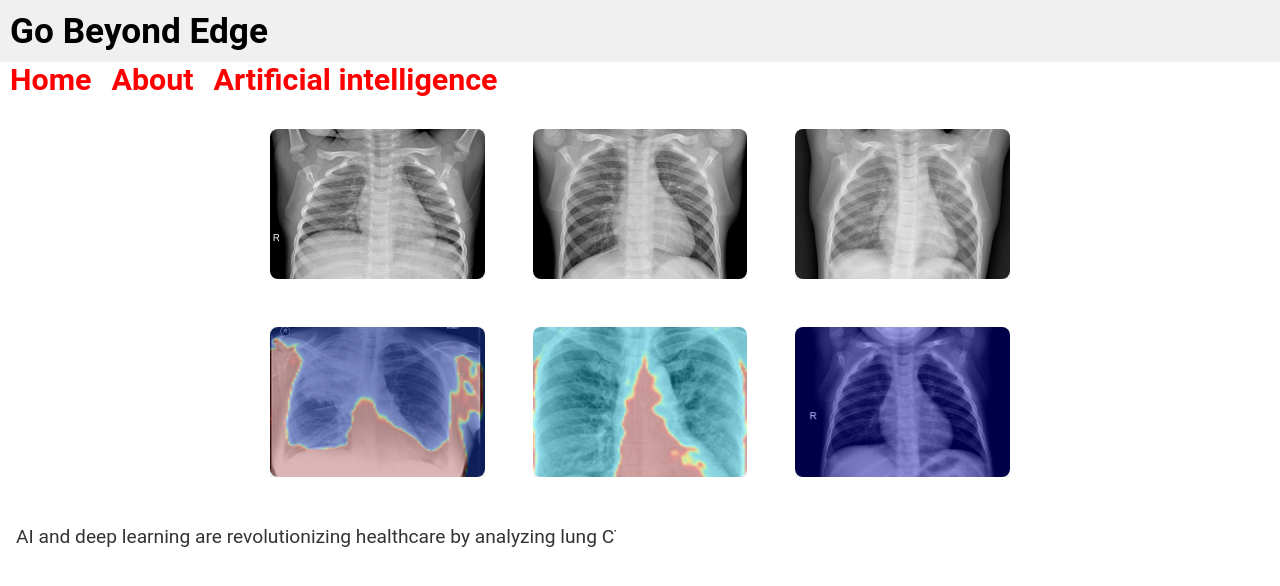
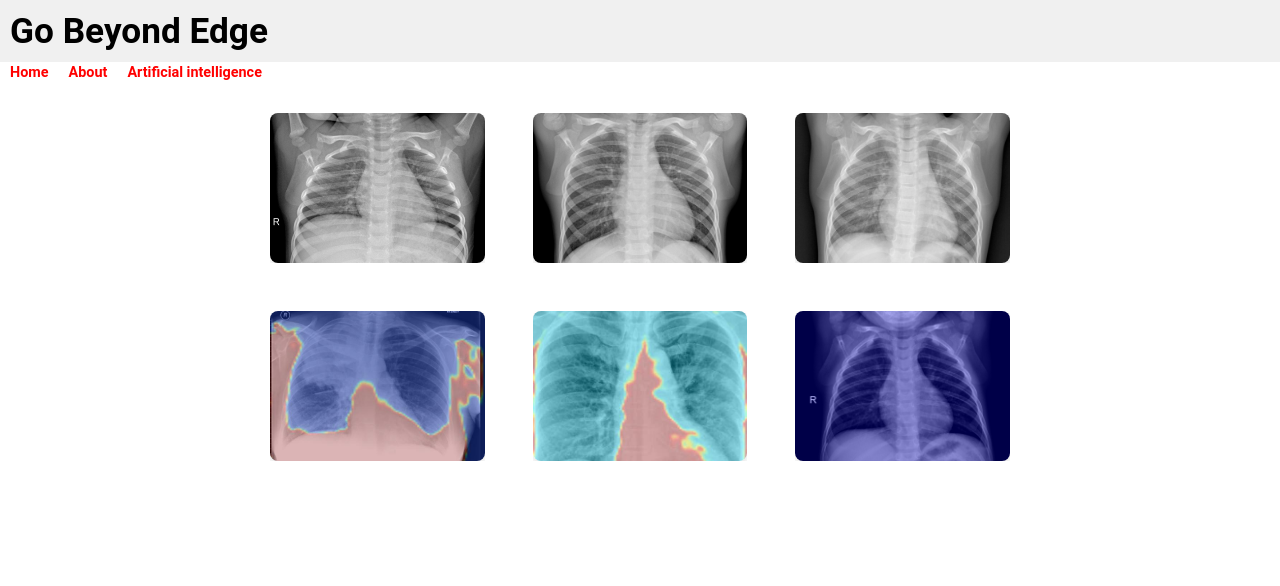
Before and after one commit to Atashnezhad/beyond-edge-lab, an Angular app: page /page1 in a window 1280 px wide. Shown: the top 586 px of the page. Built offline with nearby package versions, Linux system fonts and the light colour scheme.

Commit message:
Refactor header and message-test styles for improved layout; enhance image display in Page1 component

```diff
--- a/src/app/components/header/header.component.scss
+++ b/src/app/components/header/header.component.scss
@@ -19,13 +19,13 @@ header {
 .nav-left a, .nav-right a {
   text-decoration: none;
   color: #333;
-    font-size: 1.9em;
+  font-size: 0.9em;
   padding: 10px;
-    // make it bold and red color
   font-weight: bold;
   color: red;
-    // when hover make it blue color
+
   &:hover {
     color: blue;
+    font-size: 1.1em; /* Increase font size on hover */
   }
 }
--- a/src/app/components/message-test/message-test.component.scss
+++ b/src/app/components/message-test/message-test.component.scss
@@ -1,13 +1,14 @@
 .animated-text {
     font-size: 1.2rem;
     color: #333;
-    width: 90%;
+    width: 100%; /* Ensure it spans the available width */
     max-width: 600px;
     border-right: 2px solid #333; /* Cursor effect */
-    white-space: nowrap;
+    white-space: normal; /* Allow text to wrap onto the next line */
     overflow: hidden;
-    animation: typing 5s steps(50, end), blink 0.5s step-end infinite;
-    margin-top: 2rem; /* Space between the images and text */
+    animation: typing 5s steps(60, end), blink 0.5s step-end infinite;
+    margin-top: 5rem; /* Space between the images and text */
+    display: inline-block; /* Ensure the text doesn't break across lines */
   }
 
   /* Typing animation */
--- a/src/app/page1/page1.component.html
+++ b/src/app/page1/page1.component.html
@@ -1,13 +1,10 @@
 <div class="image-container">
     <div class="image-grid">
-      <div *ngFor="let image of images" class="image-wrapper">
-        <img [src]="image.src" [alt]="image.alt" />
+        <div *ngFor="let image of images" class="image-wrapper">
+            <img [src]="image.src" [alt]="image.alt" />
         <div class="message">{{ image.message }}</div>
-      </div>
     </div>
-
-  </div>
-
-  <div class="message-container">
-    <app-message-test></app-message-test>
-  </div>
+    <!-- <div class="message-container">
+        <app-message-test></app-message-test>
+    </div> -->
+</div>
--- a/src/app/page1/page1.component.scss
+++ b/src/app/page1/page1.component.scss
@@ -52,3 +52,10 @@
   .image-wrapper:hover .message {
     opacity: 1;
   }
+
+  .message-container {
+    display: flex;
+    justify-content: center;
+    align-items: center;
+    padding: 1rem;
+  }
```
Lines whose indentation alone changed are shown as unchanged.
